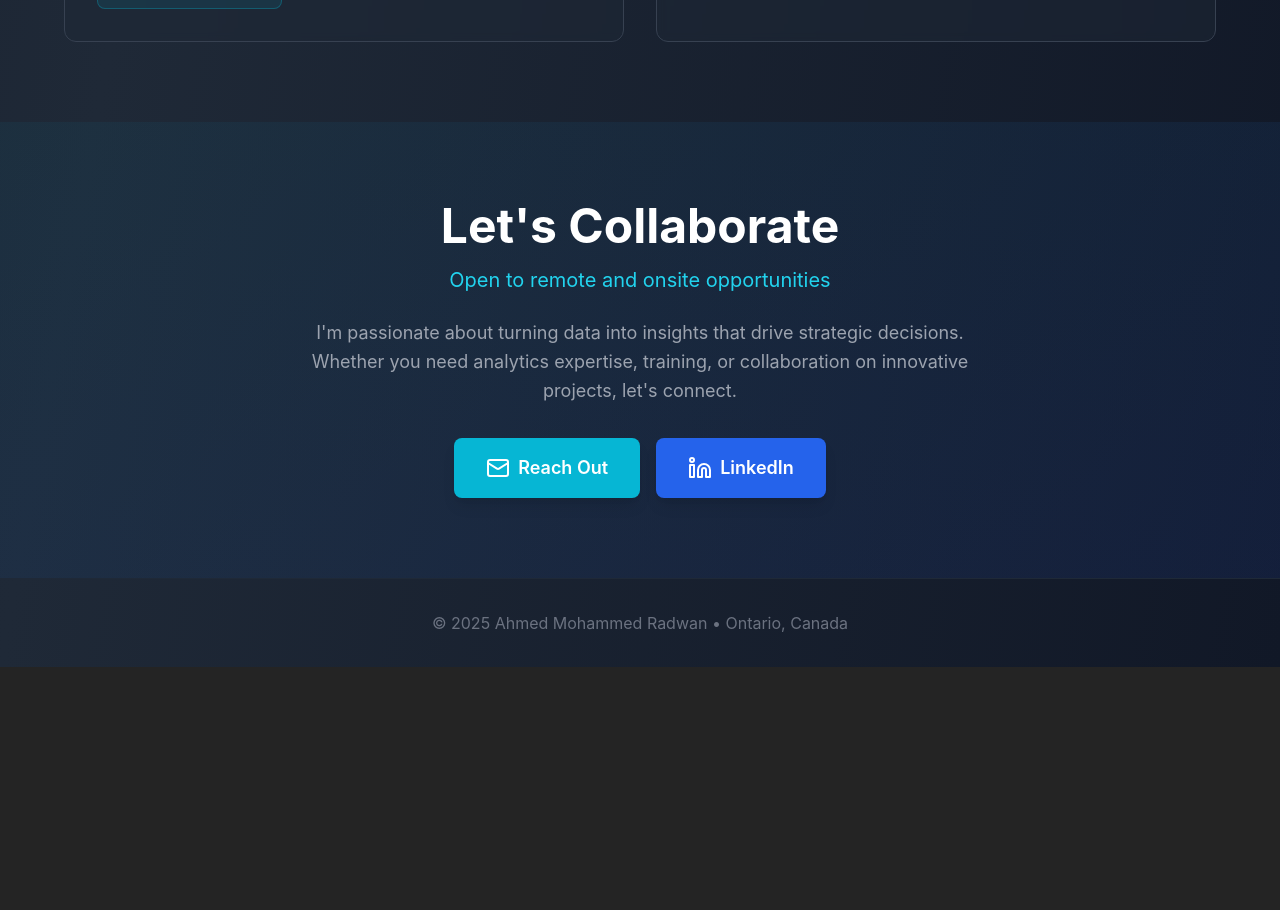
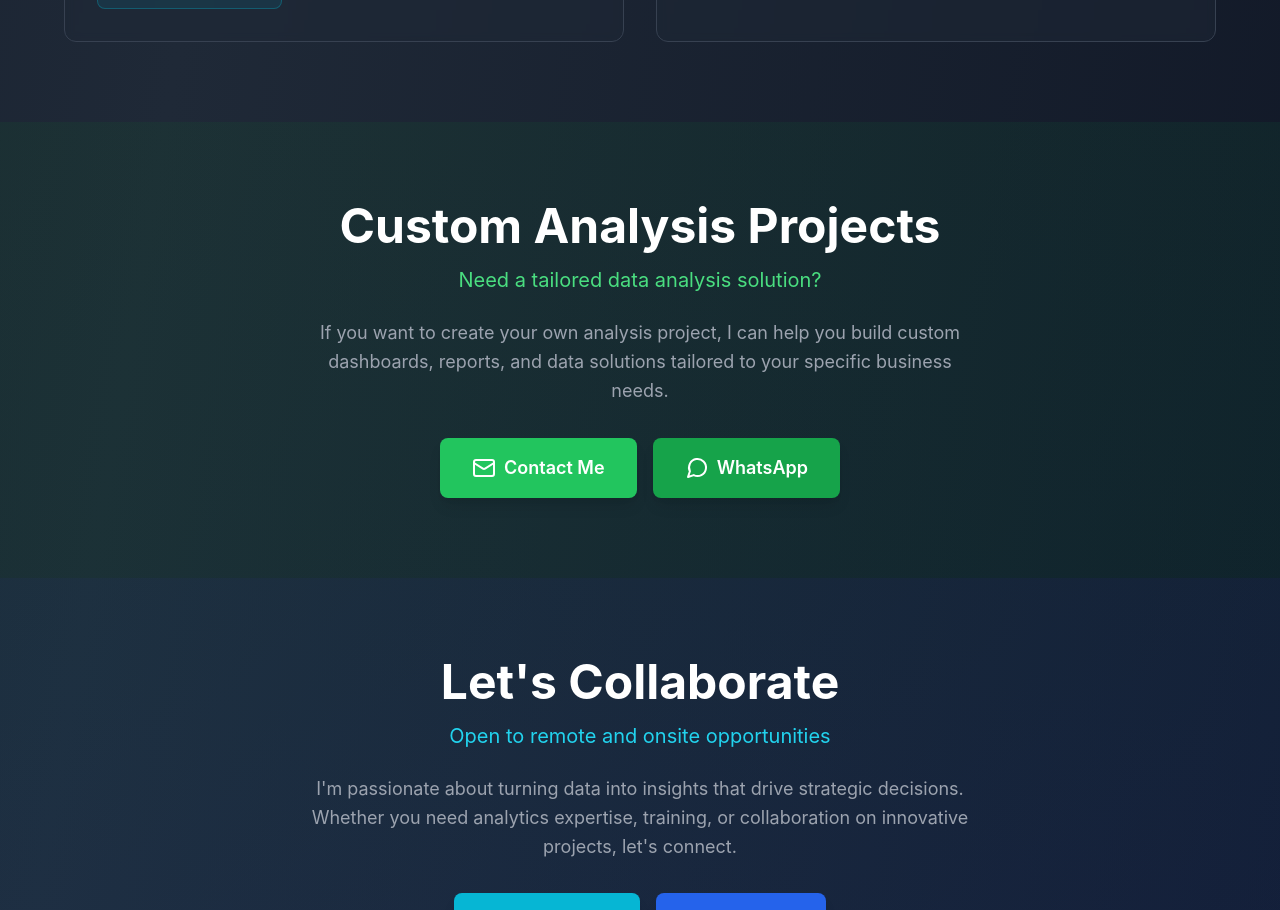
Before and after one commit to ahmedrdwn/Portfolio, a React (Vite) app: page / in a window 1280 px wide. Shown: the part 6600-7510 px from the top of the page. Before the commit the page ends 7267 px from the top, so only its background shows below. Built offline with nearby package versions, Linux system fonts and the light colour scheme.

Commit message:
Add custom analysis projects section with WhatsApp contact

```diff
--- a/src/App.tsx
+++ b/src/App.tsx
@@ -1,6 +1,6 @@
 import React, { useState, useEffect } from 'react';
 import { motion, AnimatePresence } from 'framer-motion';
-import { Mail, Linkedin, Download, Globe, Briefcase, GraduationCap, Award, Code, ChevronRight, Shield, X, Sun, Moon } from 'lucide-react';
+import { Mail, Linkedin, Download, Globe, Briefcase, GraduationCap, Award, Code, ChevronRight, Shield, X, Sun, Moon, MessageCircle } from 'lucide-react';
 
 const translations = {
   en: {
@@ -203,6 +203,13 @@ const translations = {
       subtitle: "Open to remote and onsite opportunities",
       description: "I'm passionate about turning data into insights that drive strategic decisions. Whether you need analytics expertise, training, or collaboration on innovative projects, let's connect.",
       reachOut: "Reach Out"
+    },
+    customAnalysis: {
+      title: "Custom Analysis Projects",
+      subtitle: "Need a tailored data analysis solution?",
+      description: "If you want to create your own analysis project, I can help you build custom dashboards, reports, and data solutions tailored to your specific business needs.",
+      contactMe: "Contact Me",
+      whatsapp: "WhatsApp"
     }
   },
   ar: {
@@ -405,6 +412,13 @@ const translations = {
       subtitle: "متاح للفرص عن بُعد وفي الموقع",
       description: "أنا شغوف بتحويل البيانات إلى رؤى تقود القرارات الاستراتيجية. سواء كنت بحاجة إلى خبرة في التحليلات أو التدريب أو التعاون في مشاريع مبتكرة، فلنتواصل.",
       reachOut: "تواصل معي"
+    },
+    customAnalysis: {
+      title: "مشاريع التحليل المخصصة",
+      subtitle: "تحتاج إلى حل تحليل بيانات مخصص؟",
+      description: "إذا كنت تريد إنشاء مشروع تحليل خاص بك، يمكنني مساعدتك في بناء لوحات تحكم مخصصة وتقارير وحلول بيانات مصممة خصيصاً لاحتياجات عملك.",
+      contactMe: "تواصل معي",
+      whatsapp: "واتساب"
     }
   }
 };
@@ -689,6 +703,27 @@ export default function Portfolio() {
         </div>
       </section>
 
+      {/* Custom Analysis Projects Section */}
+      <section className="py-20 px-6 bg-gradient-to-br from-green-900/20 to-emerald-900/20">
+        <div className="max-w-4xl mx-auto text-center">
+          <motion.div initial={{ opacity: 0, y: 20 }} whileInView={{ opacity: 1, y: 0 }} viewport={{ once: true }}>
+            <h2 className="text-4xl md:text-5xl font-bold mb-4">{t.customAnalysis.title}</h2>
+            <p className="text-green-400 text-xl mb-6">{t.customAnalysis.subtitle}</p>
+            <p className={`text-lg leading-relaxed mb-8 max-w-2xl mx-auto ${isDarkTheme ? 'text-gray-400' : 'text-gray-600'}`}>{t.customAnalysis.description}</p>
+            <motion.div initial={{ opacity: 0, y: 20 }} whileInView={{ opacity: 1, y: 0 }} viewport={{ once: true }} transition={{ delay: 0.2 }} className="flex flex-wrap justify-center gap-4">
+              <a href="mailto:Radwaa3@Mcmaster.ca" className="bg-green-500 hover:bg-green-600 text-white px-8 py-4 rounded-lg flex items-center gap-2 transition-all shadow-lg hover:shadow-green-500/50 text-lg font-semibold">
+                <Mail size={24} />
+                {t.customAnalysis.contactMe}
+              </a>
+              <a href="https://wa.me/201029304000" target="_blank" rel="noopener noreferrer" className="bg-green-600 hover:bg-green-700 text-white px-8 py-4 rounded-lg flex items-center gap-2 transition-all shadow-lg text-lg font-semibold">
+                <MessageCircle size={24} />
+                {t.customAnalysis.whatsapp}
+              </a>
+            </motion.div>
+          </motion.div>
+        </div>
+      </section>
+
       <section className="py-20 px-6 bg-gradient-to-br from-cyan-900/20 to-blue-900/20">
         <div className="max-w-4xl mx-auto text-center">
           <motion.div initial={{ opacity: 0, y: 20 }} whileInView={{ opacity: 1, y: 0 }} viewport={{ once: true }}>
```
